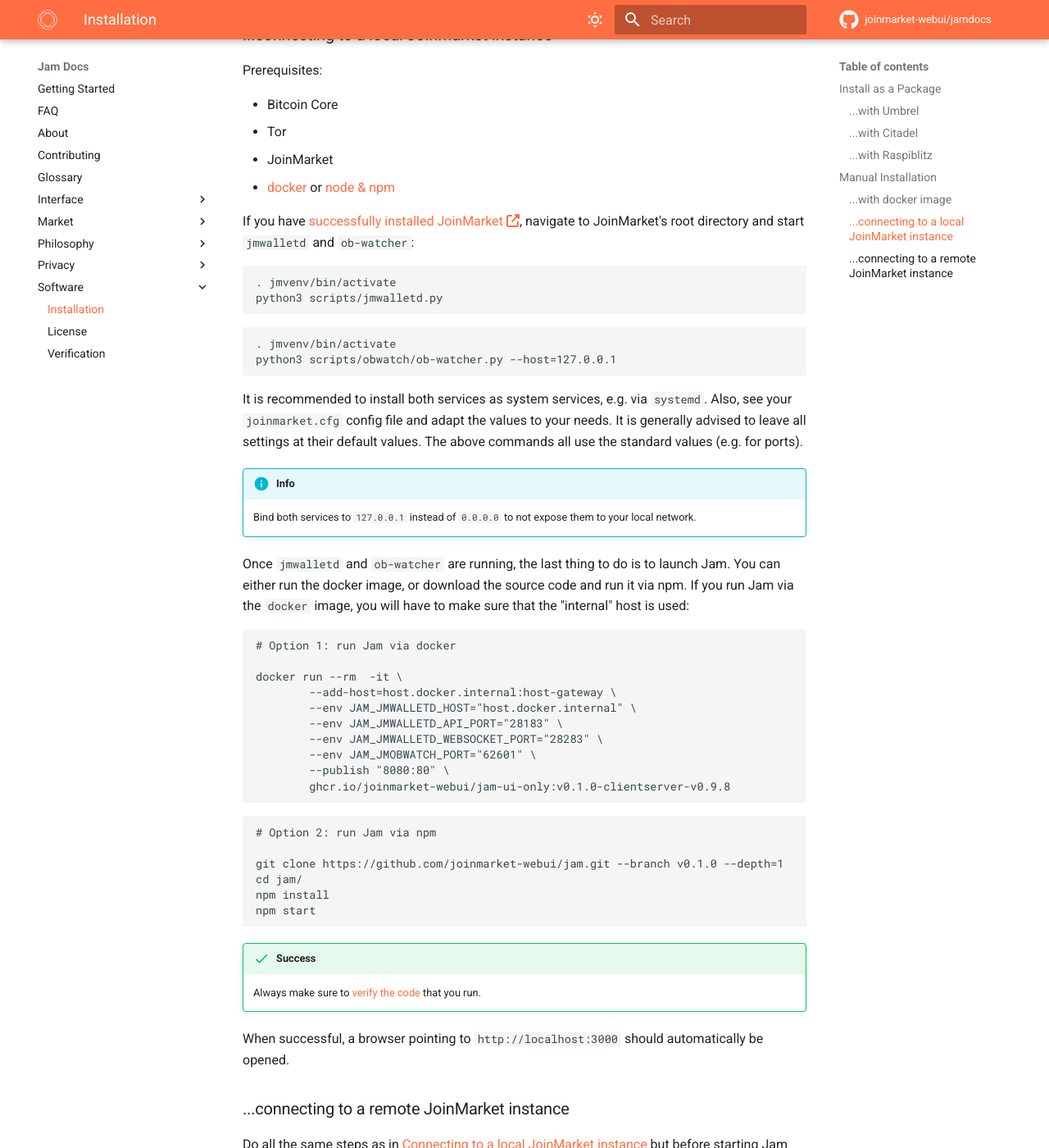
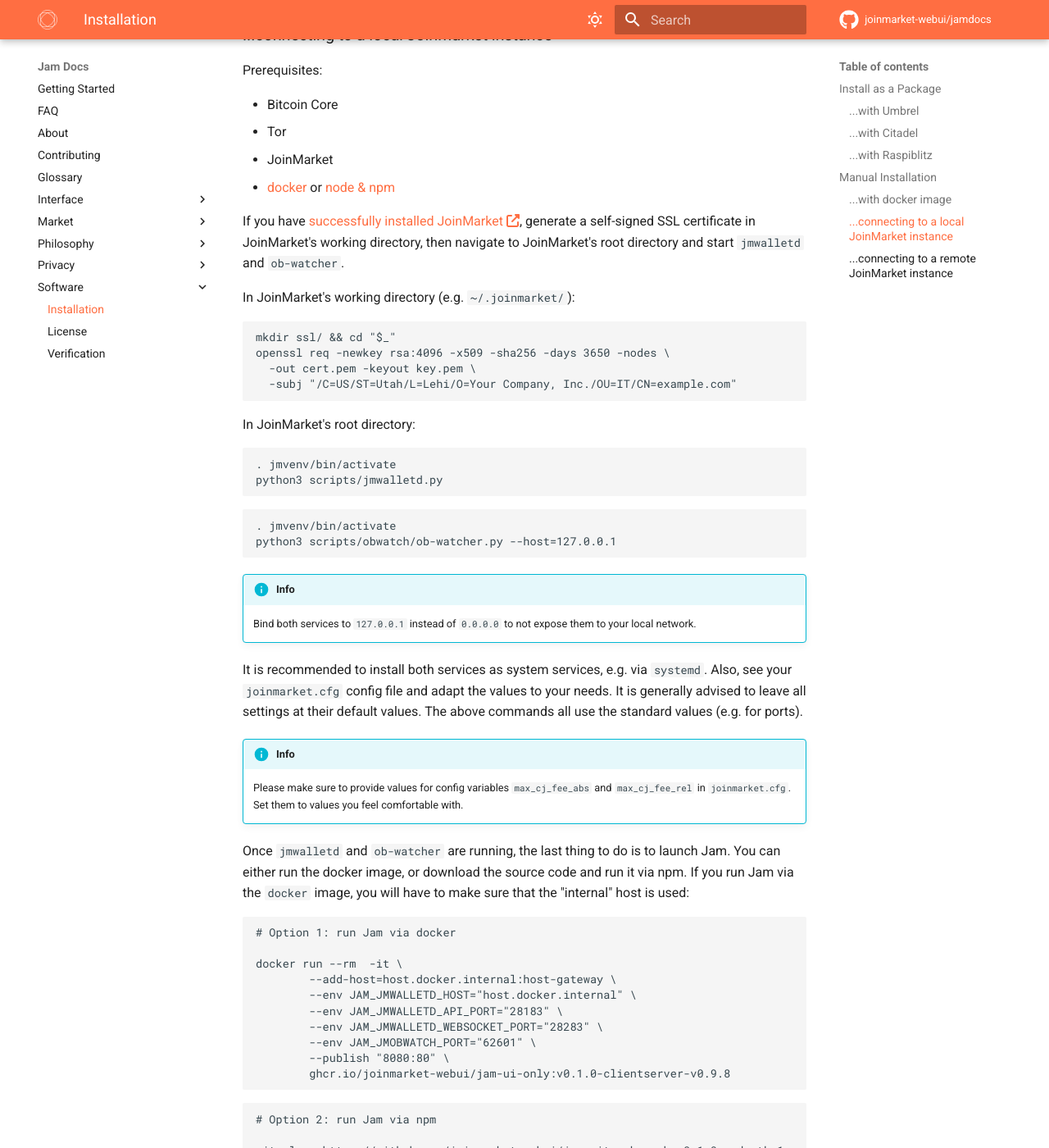
Before and after one commit to joinmarket-webui/jamdocs, an MkDocs documentation site: the page built from docs/software/installation.md, in a window 1280 px wide and 1400 px high, scrolled down 3099 px. Shown: the whole window at 82% size. Built offline with MkDocs 1.6.1 and Material for MkDocs 9.7.7, drawn with Linux system fonts in a browser that asks for light colours; nearby versions of some CDN libraries; comment, search, counter and statistics services are not loaded; some of the changed text lies outside the part shown.

Commit message:
docs(install): info about self-signed ssl certificate (#21)
* docs(install): add info about self-siged certificate

* docs(install): add note about mandatory max fee settings

````diff
--- a/docs/software/installation.md
+++ b/docs/software/installation.md
@@ -146,8 +146,19 @@
 - JoinMarket
 - [docker](#with-docker) or [node & npm](#without-docker)
 
-If you have [successfully installed JoinMarket][jm-install-docs], navigate to JoinMarket's root directory and start
-`jmwalletd` and `ob-watcher`:
+If you have [successfully installed JoinMarket][jm-install-docs], generate a
+self-signed SSL certificate in JoinMarket's working directory, then navigate
+to JoinMarket's root directory and start `jmwalletd` and `ob-watcher`.
+
+In JoinMarket's working directory (e.g. `~/.joinmarket/`):
+```sh
+mkdir ssl/ && cd "$_"
+openssl req -newkey rsa:4096 -x509 -sha256 -days 3650 -nodes \
+  -out cert.pem -keyout key.pem \
+  -subj "/C=US/ST=Utah/L=Lehi/O=Your Company, Inc./OU=IT/CN=example.com"
+```
+
+In JoinMarket's root directory:
 
 ```sh
 . jmvenv/bin/activate
@@ -159,6 +170,10 @@
 python3 scripts/obwatch/ob-watcher.py --host=127.0.0.1
 ```
 
+!!! info
+    Bind both services to `127.0.0.1` instead of `0.0.0.0` to not expose them to
+    your local network.
+
 It is recommended to install both services as system services, e.g. via
 `systemd`. Also, see your `joinmarket.cfg` config file and adapt the values to
 your needs. It is generally advised to leave all settings at their default
@@ -168,8 +183,9 @@
 
 
 !!! info
-    Bind both services to `127.0.0.1` instead of `0.0.0.0` to not expose them to
-    your local network.
+    Please make sure to provide values for config variables `max_cj_fee_abs`
+    and `max_cj_fee_rel` in `joinmarket.cfg`. Set them to values you feel
+    comfortable with.
 
 Once `jmwalletd` and `ob-watcher` are running, the last thing to do is to launch
 Jam. You can either run the docker image, or download the source code and run it
@@ -212,7 +228,8 @@
 to the remote host.
 
 ```sh
-ssh yourhost.local -v -o GatewayPorts=true -N -L 28183:127.0.0.1:28183 -L 28283:127.0.0.1:28283 -L 62601:127.0.0.1:62601
+ssh yourhost.local -v -o GatewayPorts=true -N \
+  -L 28183:127.0.0.1:28183 -L 28283:127.0.0.1:28283 -L 62601:127.0.0.1:62601
 ```
 
 ---
````
